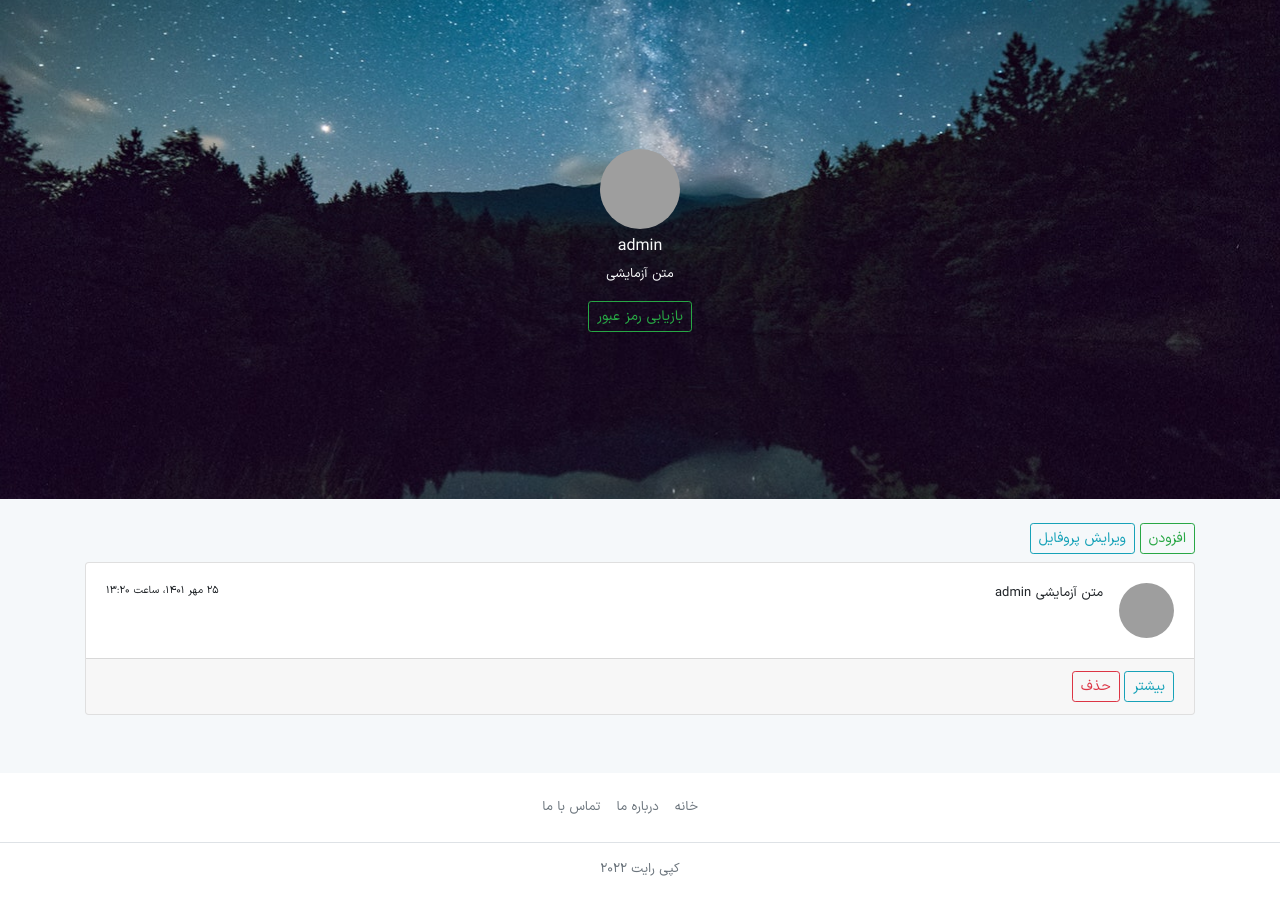
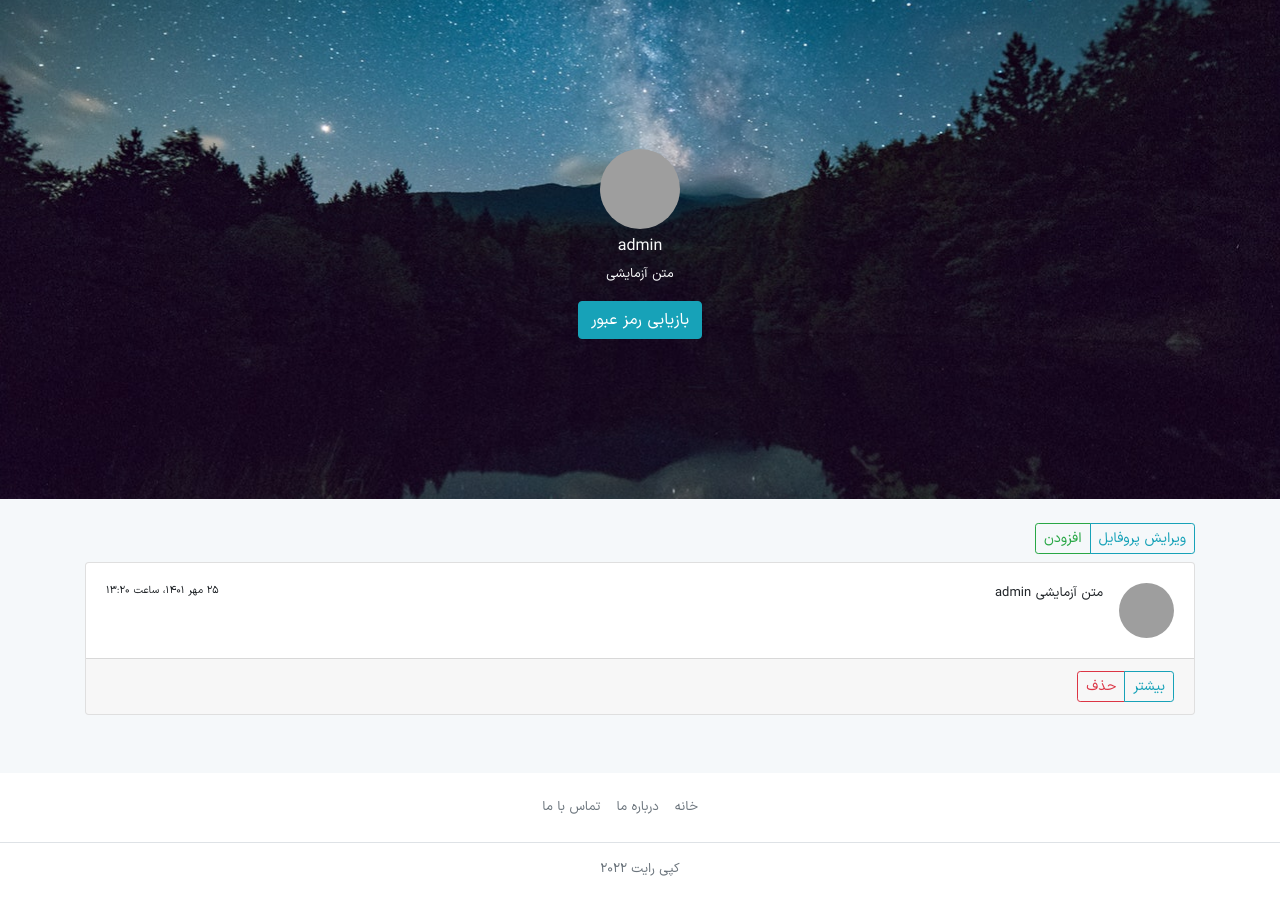
Before and after one commit to mohsensami/discuss, a Django app: page /account/profile/1/ in a window 1280 px wide. Shown: the part 59-971 px from the top of the page. Run offline with Django 4.2, Linux system fonts and the light colour scheme; a user stored in the database is signed in; data comes from the database, SQL or seed files in the repository; both versions use the stored data as it was after the commit; some libraries are stand-ins or nearby versions; some web fonts are replaced; grey boxes are pictures that could not be loaded.

Commit message:
fix some problems

```diff
--- a/account/templates/account/password_reset_done.html
+++ b/account/templates/account/password_reset_done.html
@@ -3,7 +3,7 @@
 {% block content %}
 
   <div class="container">
-    <p>We sent you an email.</p>
+    <h1 class="alert alert-success text-center mt-5">We sent you an email.</h1>
   </div>
 
 
--- a/account/templates/account/profile.html
+++ b/account/templates/account/profile.html
@@ -12,12 +12,16 @@
         <h3 class="text-light">{{ user.username }}</h3>
         <p class="text-light">{{ user.profile.bio }}</p>
         <ul class="nav text-light p-0">
-                <a class="btn btn-outline-success card-link btn-sm" href="{% url 'account:reset_password' %}">بازیابی رمز عبور</a></li>
+            <div class="btn-group" dir="ltr" role="group" aria-label="First group">
+                <a class="btn btn-info card-link" href="{% url 'account:reset_password' %}">بازیابی رمز عبور</a></li>
             {% if request.user.id != user.id and not is_following %}
-                <a class="btn btn-outline-success card-link btn-sm" href="{% url 'account:user_follow' user.id %}">فالو</a></li>
+                <a class="btn btn-success card-link" href="{% url 'account:user_follow' user.id %}">فالو</a></li>
             {% elif request.user.id != user.id and is_following %}
-                <a class="btn btn-outline-success card-link btn-sm" href="{% url 'account:user_unfollow' user.id %}">آنفالو</a></li>
+                <a class="btn btn-success card-link" href="{% url 'account:user_unfollow' user.id %}">آنفالو</a></li>
             {% endif %}
+        </div>
+
+
         </ul>
     </div>
 
@@ -31,8 +35,10 @@
 
 
 <div class="container my-4">
-    <a href="{% url 'post:create' %}" class="btn btn-outline-success card-link btn-sm mb-2">افزودن</a>
-    <a href="{% url 'account:edit_user' %}" class="btn btn-outline-info card-link btn-sm mb-2">ویرایش پروفایل</a>
+    <div class="btn-group" dir="ltr" role="group" aria-label="First group">
+        <a href="{% url 'post:create' %}" class="btn btn-outline-success card-link btn-sm mb-2">افزودن</a>
+        <a href="{% url 'account:edit_user' %}" class="btn btn-outline-info card-link btn-sm mb-2">ویرایش پروفایل</a>
+    </div>
     {% for post in posts %}
 
 <div class="card mb-2" >
@@ -59,8 +65,10 @@
 
     </div>
     <div class="card-footer">
-        <a href="{{ post.get_absolute_url }}" class="btn btn-outline-info card-link btn-sm">بیشتر</a>
-      <a href="{% url 'post:delete' post.id %}" class="btn btn-outline-danger card-link btn-sm">حذف</a>
+        <div class="btn-group" dir="ltr" role="group" aria-label="First group">
+            <a href="{% url 'post:delete' post.id %}" class="btn btn-sm btn-outline-danger card-link btn-sm">حذف</a>
+            <a href="{{ post.get_absolute_url }}" class="btn btn-sm btn-outline-info card-link btn-sm">بیشتر</a>
+        </div>
     </div>
 
 
--- a/account/templates/account/register.html
+++ b/account/templates/account/register.html
@@ -6,7 +6,7 @@
             <div class="column is-two-fifths m-auto">
                 <h1 class="title h3">ثبت نام</h1>
                 <hr>
-                <form method="POST" novalidate>
+            <form method="POST" novalidate>
                 {% csrf_token %}
                 {{ form.as_p }}
                 <button class="btn btn-info mt-2">ثبت نام</button>
--- a/account/views.py
+++ b/account/views.py
@@ -1,5 +1,5 @@
 from urllib import request
-from django.shortcuts import render, redirect
+from django.shortcuts import render, redirect, get_object_or_404
 from django.views import View
 from .forms import UserRegistrationForm, UserLoginForm, EditUserForm
 from django.contrib.auth.models import User
@@ -76,7 +76,7 @@ class LogoutView(LoginRequiredMixin, View):
 class ProfileView(LoginRequiredMixin, View):
     def get(self, request, user_id):
         is_following = False
-        user = User.objects.get(pk=user_id)
+        user = get_object_or_404(User, pk=user_id)
         posts = user.posts.all()
         relation = Relation.objects.filter(from_user=request.user, to_user=user)
         if relation.exists():
--- a/post/admin.py
+++ b/post/admin.py
@@ -34,7 +34,6 @@ class PostAdmin(admin.ModelAdmin):
     ordering = ['-status', '-publish']
     actions = [make_published, make_draft]
 
-
 admin.site.register(Post, PostAdmin)
 
 
--- a/post/forms.py
+++ b/post/forms.py
@@ -19,6 +19,9 @@ class CommentCreateForm(forms.ModelForm):
     class Meta:
         model = Comment
         fields = ('body', )
+        labels = {
+            'body': 'دیدگاه',
+        }
         widgets = {
             'body': forms.Textarea(attrs={'class':'form-control','rows':10})
         }
--- a/post/templates/post/detail.html
+++ b/post/templates/post/detail.html
@@ -7,7 +7,7 @@
   <div class="card mb-2" >
 
     <div class="card-header">
-      <a href="{% url 'post:post_like' post.id %}" class="{% if is_liked %}disabled{% endif %} btn btn-success btn-sm">لایک {{ post.like_count }}</a>
+      <a href="{% url 'post:post_like' post.id %}" class="{% if is_liked %}disabled{% endif %} btn btn-outline-success btn-sm">لایک {{ post.like_count }}</a>
     </div>
 
     <div class="card-body">
@@ -67,14 +67,14 @@
             <div class="card">
               <div class="card-header">{{ reply.user }}</div>
               <div class="card-body">{{ reply.body }}</div>
-              <div class="card-footer">{{ reply.created|timesince }}</div>
+              <div class="card-footer text-left">{{ reply.created|timesince }}</div>
 
             </div>
 
           {% endfor %}
 
       </div>
-      <div class="card-footer">{{ comment.created|timesince }}</div>
+      <div class="card-footer text-left">{{ comment.created|timesince }}</div>
     </div>
 
     {% empty %}
```
Also changed, not shown: account/forms.py (+12 -4 lines), config/settings.py (+5 -5 lines), post/templates/post/index.html (+5 -3 lines), post/views.py (+11 -7 lines), db.sqlite3.
